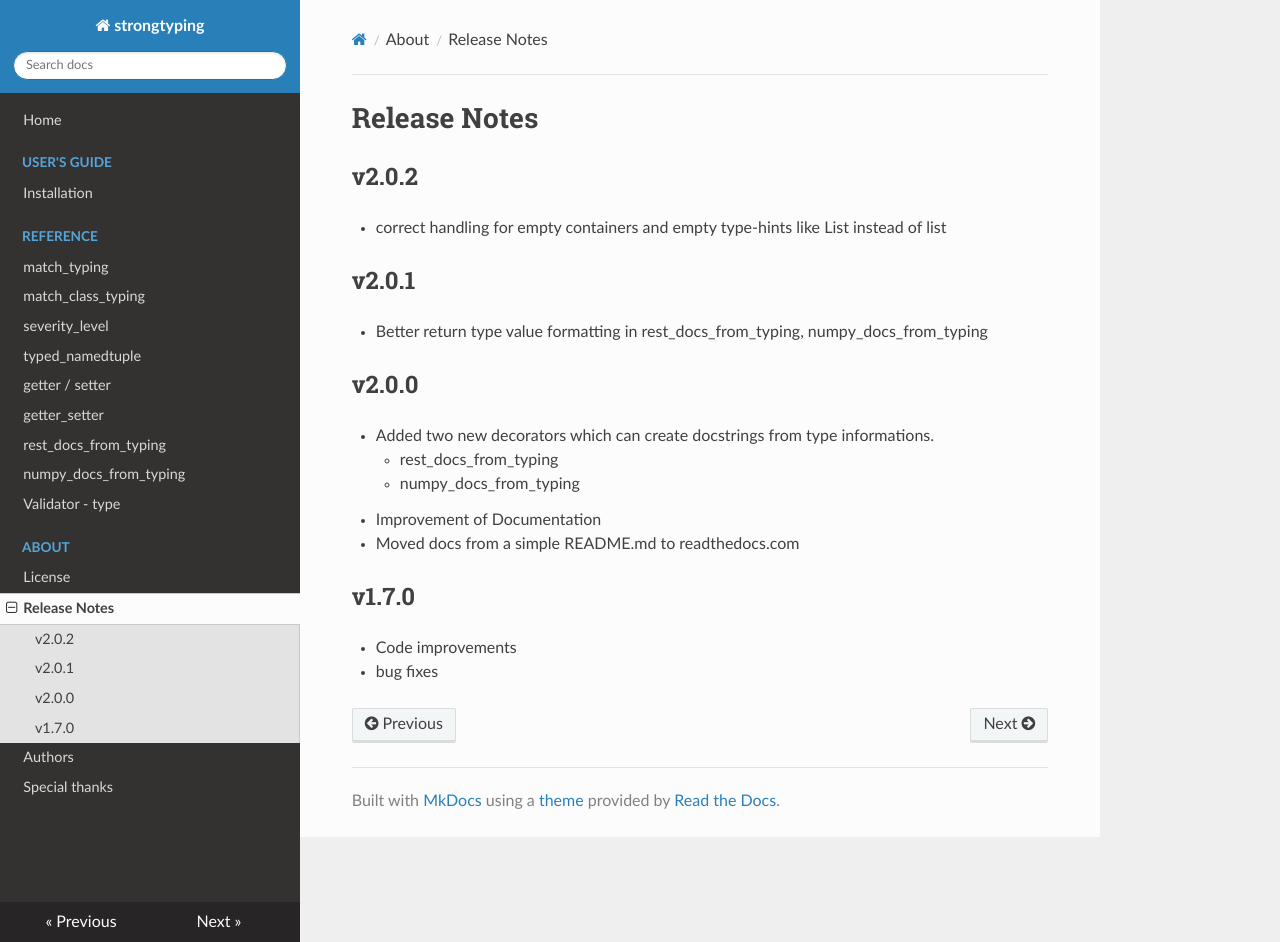
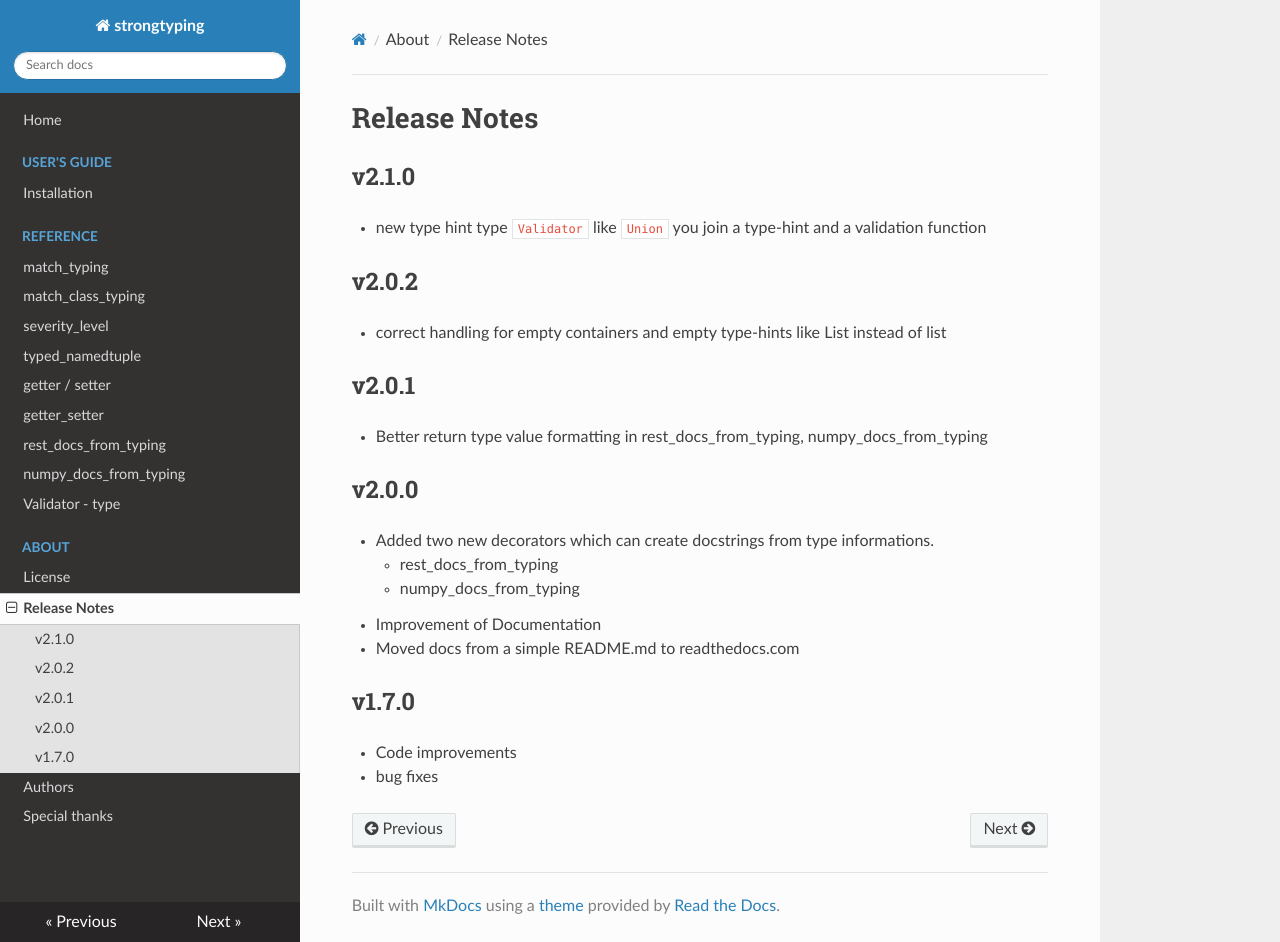
Before and after one commit to FelixTheC/strongtyping, an MkDocs documentation site: the page built from docs/release-notes.md, in a window 1280 px wide and 942 px high. Built offline with MkDocs 1.6.1, drawn with Linux system fonts in a browser that asks for light colours; nearby versions of some CDN libraries.

Commit message:
- new release

```diff
--- a/docs/release-notes.md
+++ b/docs/release-notes.md
@@ -1,4 +1,7 @@
 # Release Notes
+
+## v2.1.0
+- new type hint type `Validator` like `Union` you join a type-hint and a validation function
 
 ## v2.0.2
 - correct handling for empty containers and empty type-hints like List instead of list
--- a/setup.py
+++ b/setup.py
@@ -19,7 +19,7 @@ packages = find_packages(exclude=['test_*', '*.tests'])
 
 setup(
     name="strongtyping",
-    version="2.0.2",
+    version="2.1.0",
     description="Decorator which checks whether the function is called with the correct type of parameters",
     long_description=README,
     long_description_content_type="text/markdown",
```
